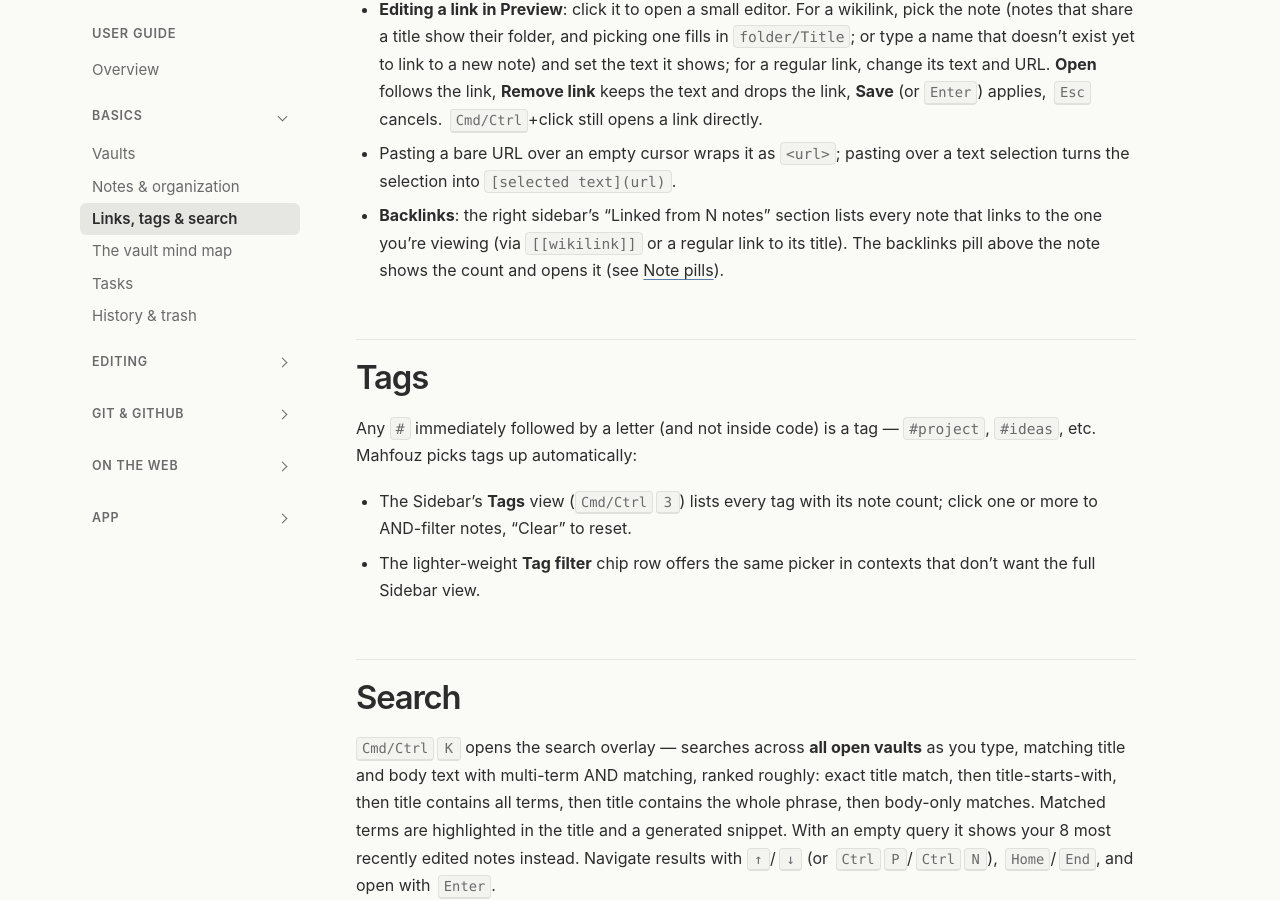
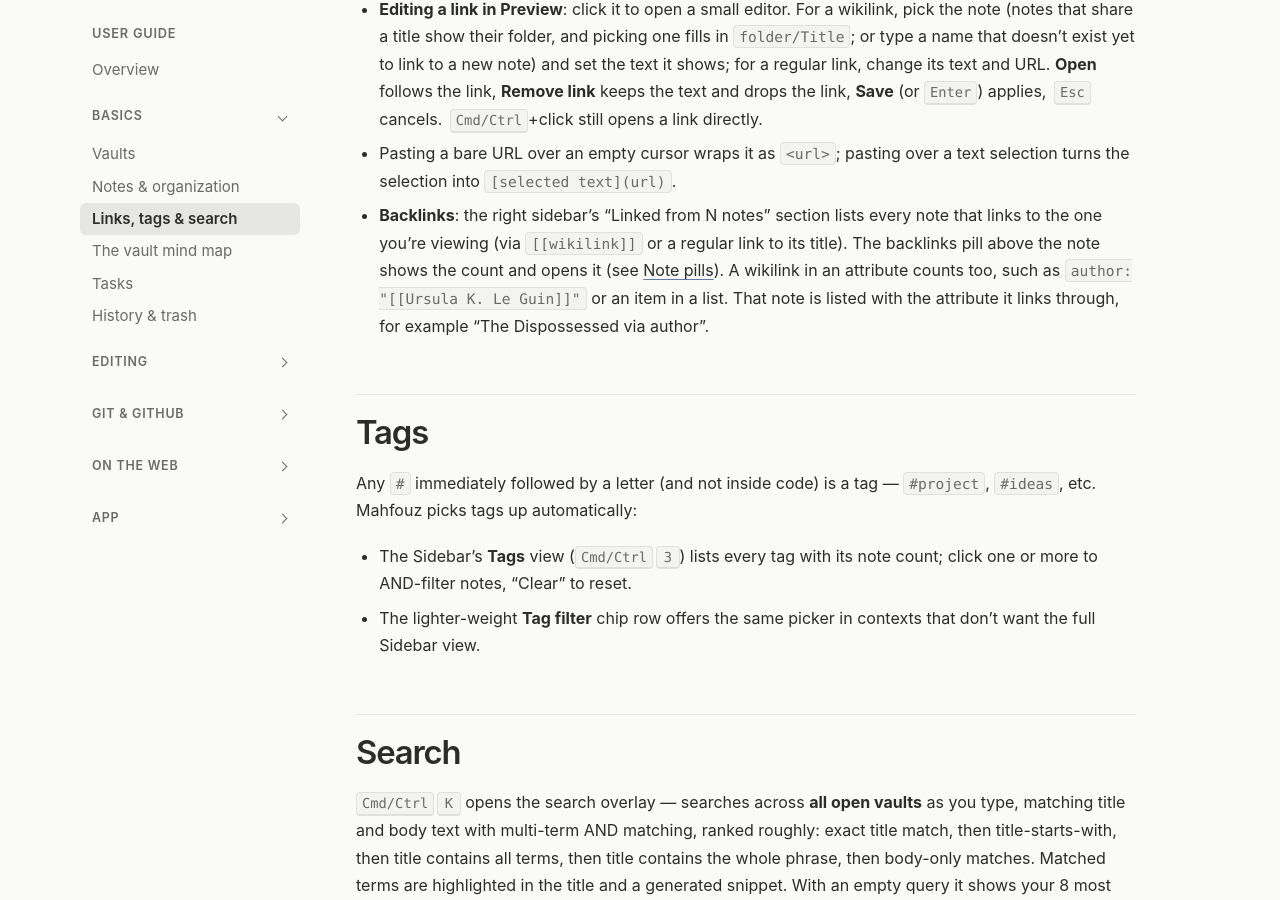
Before and after one commit to mahfouz-app/docs, a Jekyll site: the page built from guide/links.md, in a window 1280 px wide and 900 px high, scrolled down 661 px. Built offline with Jekyll 4.4.1, drawn with Linux system fonts in a browser that asks for light colours.

Commit message:
docs(links): attribute wikilinks count as backlinks
Co-Authored-By: Claude Opus 5.5 <noreply@anthropic.com>

```diff
--- a/guide/links.md
+++ b/guide/links.md
@@ -33,6 +33,9 @@ permalink: /guide/links/
   every note that links to the one you're viewing (via `[[wikilink]]` or a
   regular link to its title). The backlinks pill above the note shows the
   count and opens it (see [Note pills](/guide/attributes/#note-pills--the-right-sidebar)).
+  A wikilink in an attribute counts too, such as `author: "[[Ursula K. Le Guin]]"`
+  or an item in a list. That note is listed with the attribute it links
+  through, for example "The Dispossessed via author".
 
 ## Tags
 
```
